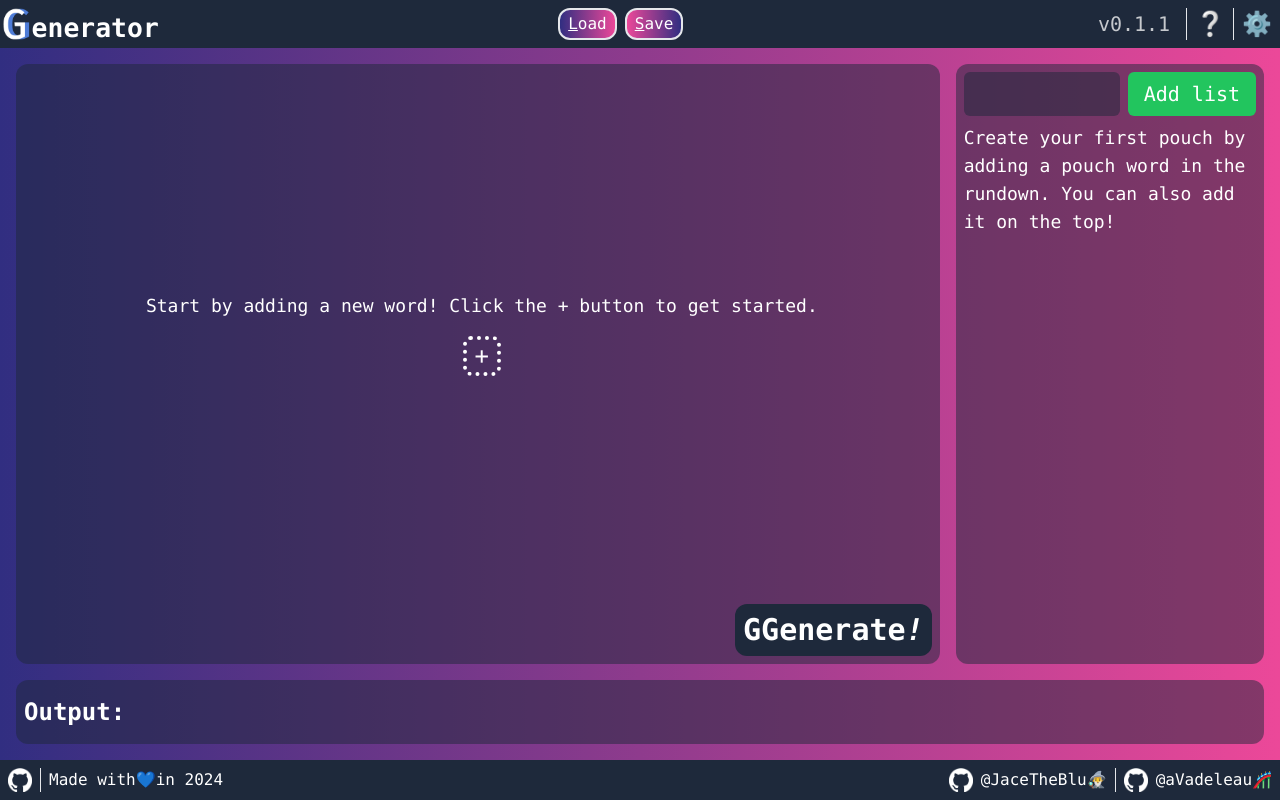
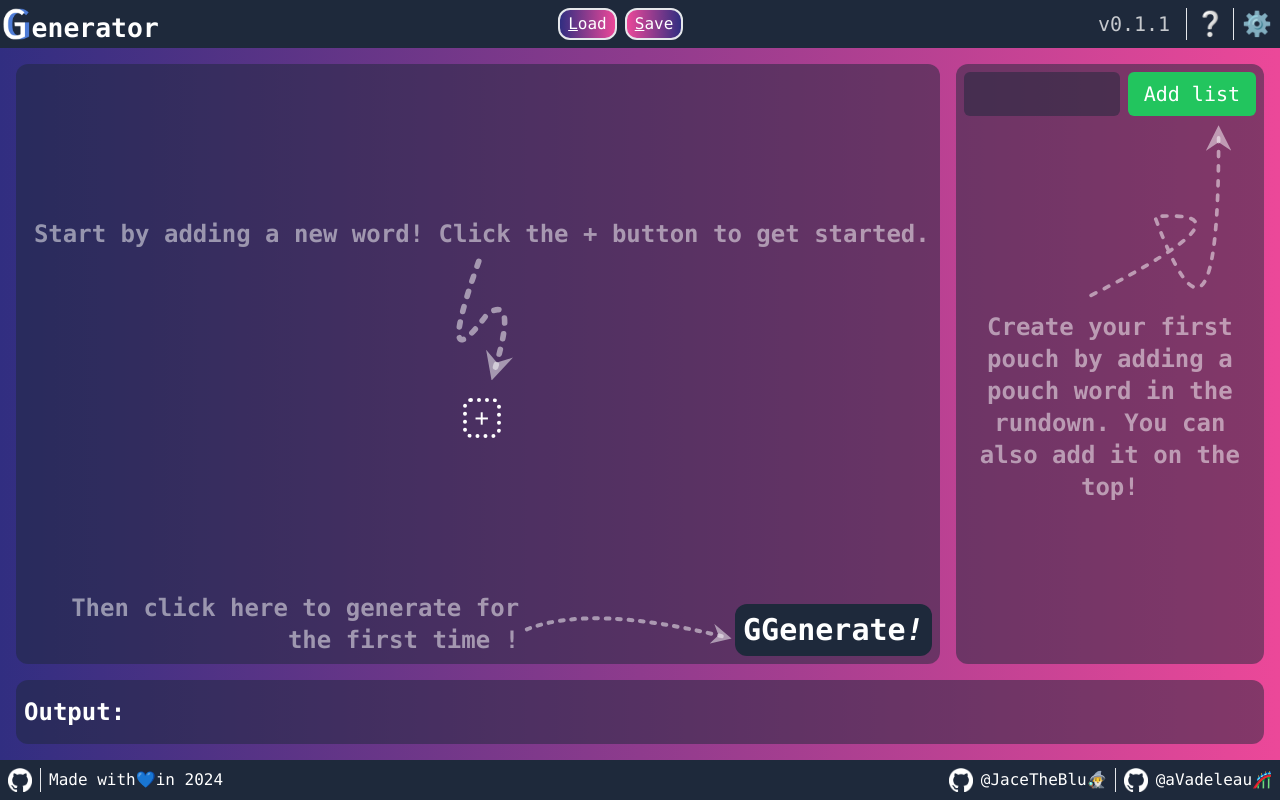
Before and after one commit to JaceTheBlu/GGenerator, a SvelteKit app: page / in a window 1280 px wide. Built offline with nearby package versions, Linux system fonts and the light colour scheme.

Commit message:
added arrows

```diff
--- a/src/components/PouchOfWords.svelte
+++ b/src/components/PouchOfWords.svelte
@@ -112,7 +112,6 @@
 		pouch_list = [...pouch_list];
 	}
 
-
 	/**
 	 * This function handle the deletion of a pouch, it catches the event created from "Pouch.svelte"
 	 * @param e : the id of the pouch to delete
@@ -147,8 +146,7 @@
 		</button>
 	</div>
 	<div class="flex-1 overflow-y-auto rounded-primary">
-
-		{#if pouch_list.length >0}
+		{#if pouch_list.length > 0}
 			{#each pouch_list as pouch}
 				<Pouch
 					id={pouch.id}
@@ -158,16 +156,50 @@
 					on:delete-pouch={deletePouch}
 				/>
 			{/each}
-
 		{:else}
-
-		<p class="text-lg mt-2">
-			Create your first pouch by adding a pouch word in the rundown. You can also add it on the top!
-
-		</p>
-
-
+			<div class="flex flex-col">
+				<svg
+					xmlns="http://www.w3.org/2000/svg"
+					version="1.1"
+					xmlns:xlink="http://www.w3.org/1999/xlink"
+					xmlns:svgjs="http://svgjs.dev/svgjs"
+					viewBox="0 0 800 800"
+					class="w-2/3 self-end"
+					><g
+						stroke-width="15"
+						stroke="hsl(0, 0%, 100%)"
+						stroke-opacity="0.5"
+						fill="none"
+						stroke-linecap="round"
+						stroke-linejoin="round"
+						stroke-dasharray="21 39"
+						transform="matrix(-0.10452846326765336,-0.9945218953682734,0.9945218953682734,-0.10452846326765336,30.002627159752024,859.6201434543707)"
+						><path
+							d="M112.85421752929688 106Q393.8542175292969 839 406.8542175292969 400Q-331.1457824707031 588 700.8542175292969 694 "
+							marker-end="url(#SvgjsMarker6867)"
+						/></g
+					><defs
+						><marker
+							markerWidth="7"
+							markerHeight="7"
+							refX="3.5"
+							refY="3.5"
+							viewBox="0 0 7 7"
+							orient="auto"
+							id="SvgjsMarker6867"
+							><polygon
+								points="0,7 2.3333333333333335,3.5 0,0 7,3.5"
+								fill="hsl(0, 0%, 100%)"
+								fill-opacity="0.5"
+							/></marker
+						></defs
+					></svg
+				>
+				<p class="text-secondary text-primary-color/50 text-center">
+					Create your first pouch by adding a pouch word in the rundown. You can also add it on the
+					top!
+				</p>
+			</div>
 		{/if}
-
 	</div>
 </div>
--- a/src/components/Rundown.svelte
+++ b/src/components/Rundown.svelte
@@ -54,25 +54,54 @@
 			class="flex flex-wrap w-full justify-center content-center place-items-center"
 			bind:this={rundownRootElement}
 		>
-			{#if rundown_list.length >0}
+			{#if rundown_list.length > 0}
 				{#each rundown_list as component}
-					<WordComponent
-						id={component.id}
-						text={component.text}
-						on:update={updateWordComponent}
-					/>
+					<WordComponent id={component.id} text={component.text} on:update={updateWordComponent} />
 				{/each}
 			{:else}
-
-				<p class="text-lg mb-2">
+				<div class="flex flex-col justify-center align-middle items-center">
+					<p class="text-secondary text-primary-color/50">
 						Start by adding a new word! Click the + button to get started.
 					</p>
-
-
-
-
+					<svg
+						xmlns="http://www.w3.org/2000/svg"
+						version="1.1"
+						xmlns:xlink="http://www.w3.org/1999/xlink"
+						xmlns:svgjs="http://svgjs.dev/svgjs"
+						class="w-1/12"
+						viewBox="0 0 200 375"
+						><g
+							stroke-width="15"
+							stroke="hsl(0, 0%, 100%)"
+							stroke-opacity="0.5"
+							fill="none"
+							stroke-linecap="round"
+							stroke-linejoin="round"
+							stroke-dasharray="13.5 29"
+							transform="matrix(0.8090169943749475,0.5877852522924731,-0.5877852522924731,0.8090169943749475,24.507303167010264,-386.7208986669682)"
+							><path
+								d="M298.5 298.5Q397.5 634.5 400 400Q432.5 307.5 501.5 501.5 "
+								marker-end="url(#SvgjsMarker1691)"
+							/></g
+						><defs
+							><marker
+								markerWidth="5"
+								markerHeight="5"
+								refX="2.5"
+								refY="2.5"
+								viewBox="0 0 5 5"
+								orient="auto"
+								id="SvgjsMarker1691"
+								><polygon
+									points="0,5 1.6666666666666667,2.5 0,0 5,2.5"
+									fill="hsl(0, 0%, 100%)"
+									fill-opacity="0.5"
+								/></marker
+							></defs
+						></svg
+					>
+				</div>
 			{/if}
-
 		</div>
 		<button
 			id="help_guide-step-rundown-button"
@@ -82,6 +111,46 @@
 			+
 		</button>
 	</ul>
+	<div class="flex justify-end align-text-bottom">
+		{#if rundown_list.length <= 0}
+			<p class="text-secondary text-primary-color/50 text-end">
+				Then click here to generate for the first time !
+			</p>
+			<svg
+				xmlns="http://www.w3.org/2000/svg"
+				version="1.1"
+				xmlns:xlink="http://www.w3.org/1999/xlink"
+				xmlns:svgjs="http://svgjs.dev/svgjs"
+				class="w-1/3 self-end"
+				viewBox="0 0 800 175"
+				><g
+					stroke-width="15"
+					stroke="hsl(0, 0%, 100%)"
+					stroke-opacity="0.5"
+					fill="none"
+					stroke-linecap="round"
+					stroke-linejoin="round"
+					stroke-dasharray="13.5 29"
+					transform="matrix(0.7313537016191707,-0.6819983600624983,0.6819983600624983,0.7313537016191707,-175.34082467266762,68.25786337733103)"
+					><path d="M144.5 144.5Q380.5 237.5 655.5 655.5 " marker-end="url(#SvgjsMarker3384)" /></g
+				><defs
+					><marker
+						markerWidth="5"
+						markerHeight="5"
+						refX="2.5"
+						refY="2.5"
+						viewBox="0 0 5 5"
+						orient="auto"
+						id="SvgjsMarker3384"
+						><polygon
+							points="0,5 1.6666666666666667,2.5 0,0 5,2.5"
+							fill="hsl(0, 0%, 100%)"
+							fill-opacity="0.5"
+						/></marker
+					></defs
+				></svg
+			>
+		{/if}
 		<button
 			id="help_guide-step-ggenerate"
 			class="rounded-xl flex bg-slate-800 p-2 font-bold text-3xl h-fit w-fit transition duration-300 ease-out hover:ring hover:shadow-pink-100 place-self-end"
@@ -91,3 +160,4 @@
 			<p class="italic">!</p>
 		</button>
 	</div>
+</div>
```
Lines whose indentation alone changed are shown as unchanged.
